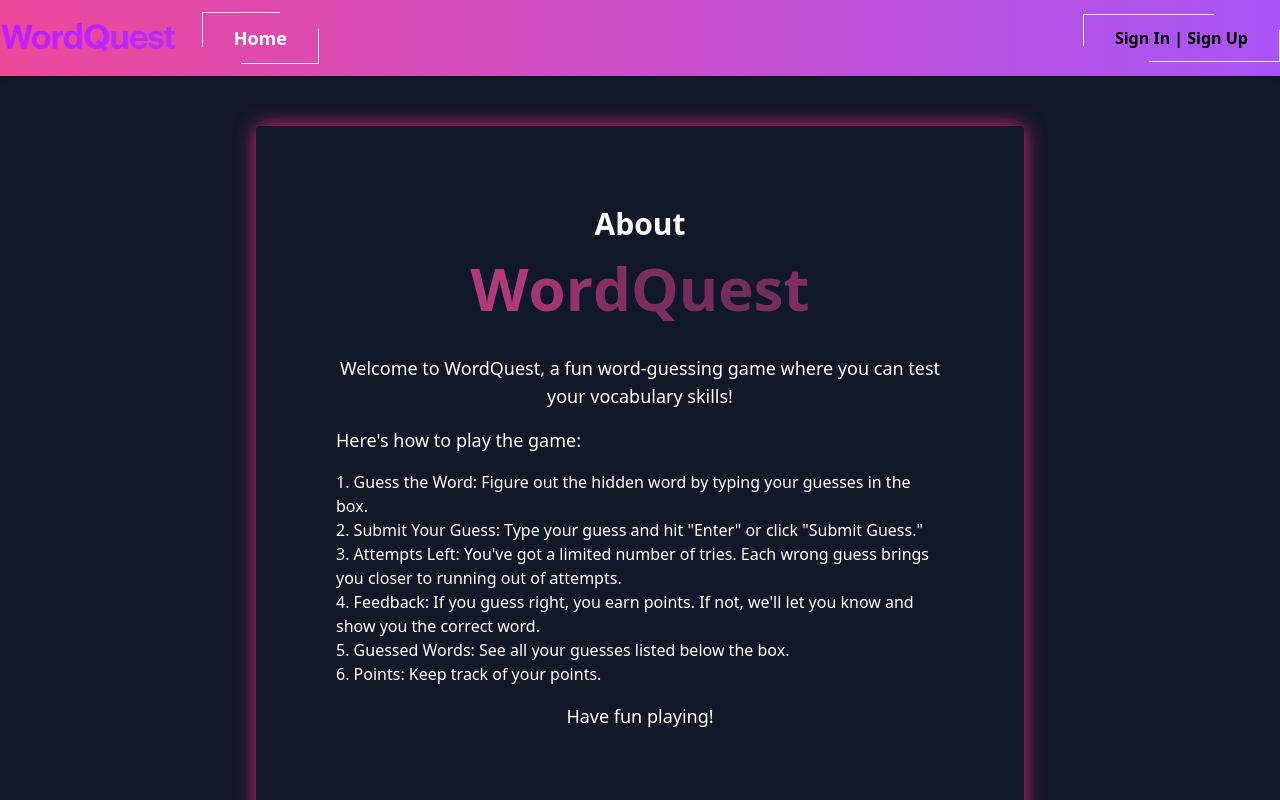
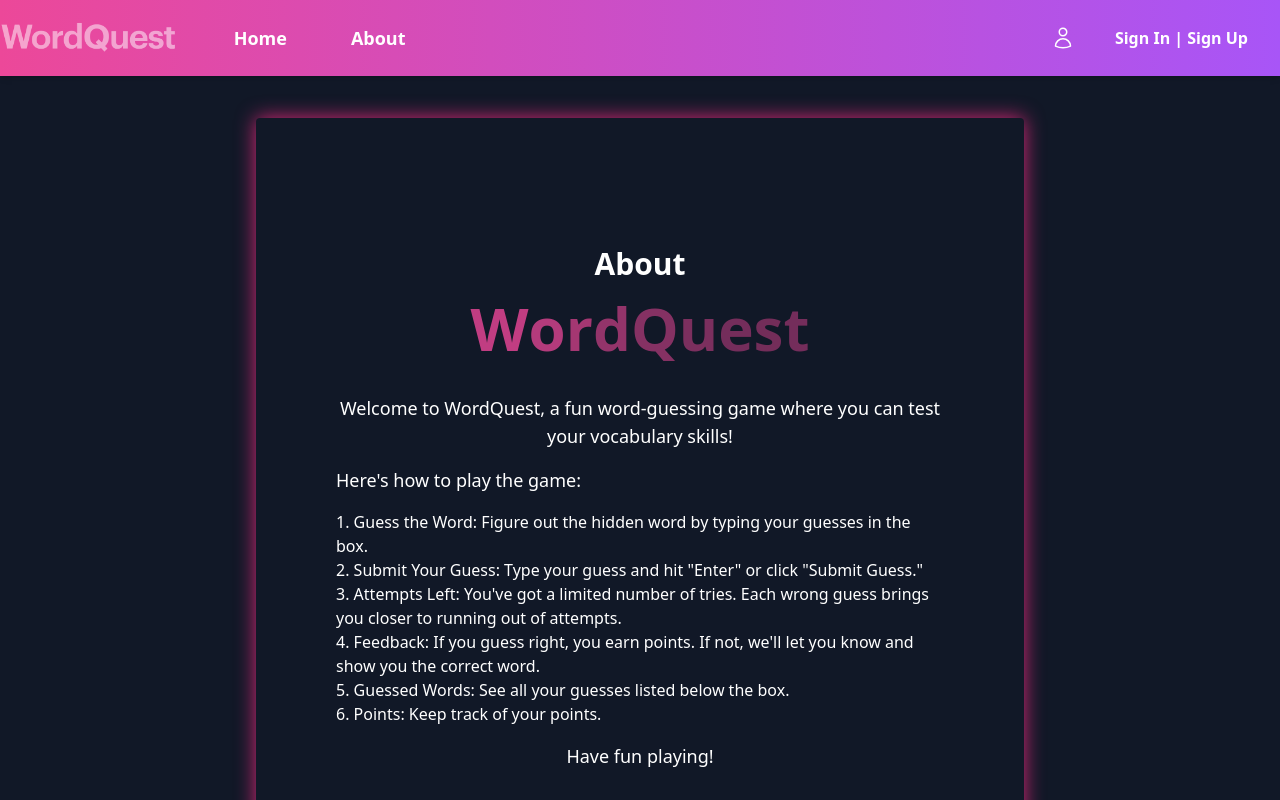
Before and after one commit to CodeOp-tech/fs34-group-A, a React (Vite) app in the folder client/: page /about in a window 1280 px wide. Shown: the top 800 px of the page. Built offline with nearby package versions, Linux system fonts and the light colour scheme.

Commit message:
navbar minor amends

```diff
--- a/client/src/App.jsx
+++ b/client/src/App.jsx
@@ -54,7 +54,7 @@ export default function App() {
             {isLoading ? ( // Conditionally render loading spinner
               <LoadingSpinner />
             ) : (
-              <div className="container mx-auto">
+              <div className="container mx-auto py-12">
                 <Routes>
                   <Route path="/" element={<Home />} />
 
--- a/client/src/components/NavBar.jsx
+++ b/client/src/components/NavBar.jsx
@@ -19,40 +19,43 @@ export default function NavBar() {
     <nav className="bg-gradient-to-r from-pink-500 to-purple-500 shadow-md">
       <div className="container mx-auto flex justify-between items-center py-3">
         <div className="flex items-center">
-          <img src='./src/assets/WQlogo.png' className="hidden md:block h-8 w-auto mr-6" alt="WordQuest Full Logo" />
-          <img src='./src/assets/WQs.png' className="block md:hidden h-8 w-auto mr-6" alt="WordQuest Small Logo" />
+          <img src='./src/assets/WQlogo.png' className="hidden md:block h-8 w-auto mr-6 opacity-50" alt="WordQuest Full Logo" />
+          <img src='./src/assets/WQs.png' className="block md:hidden h-8 w-auto mr-6 opacity-50" alt="WordQuest Small Logo" />
           <Link
             to="/"
-            className="text-white text-lg font-semibold hover:text-pink-500 px-8 py-3 relative before:absolute before:w-2/3 before:h-2/3 before:top-0 before:left-0 before:border-t before:border-l before:border-pink before:border-solid after:absolute after:w-2/3 after:h-2/3 after:right-0 after:bottom-0 after:border-b after:border-r after:border-pink after:border-solid hover:after:w-full hover:after:h-full hover:before:w-full hover:before:h-full before:duration-300 after:duration-300 text-grey-500 hover:text-white rounded-full mb-4 md:mb-0"
+            className="text-white text-lg font-semibold hover:text-pink-500 px-8 py-3"
           >
             Home
+          </Link>
+          <Link
+            to="/about"
+            className="text-white text-lg font-semibold hover:text-pink-500 px-8 py-3"
+          >
+            About
           </Link>
         </div>
 
         <div className="flex items-center">
           <div className="md:hidden">
-            <button onClick={toggleMenu} className="block text-white focus:outline-none">
-              <svg className="h-6 w-6" fill="none" viewBox="0 0 24 24" stroke="currentColor">
-                {menuOpen ? (
-                  <path strokeLinecap="round" strokeLinejoin="round" strokeWidth={2} d="M6 18L18 6M6 6l12 12" />
-                ) : (
-                  <path strokeLinecap="round" strokeLinejoin="round" strokeWidth={2} d="M4 6h16M4 12h16m-7 6h7" />
-                )}
+            <button onClick={toggleMenu} className="flex items-center text-white focus:outline-none">
+              <svg xmlns="http://www.w3.org/2000/svg" fill="none" viewBox="0 0 24 24" strokeWidth={1.5} stroke="currentColor" className="w-6 h-6 mr-2">
+                <path strokeLinecap="round" strokeLinejoin="round" d="M15.75 6a3.75 3.75 0 1 1-7.5 0 3.75 3.75 0 0 1 7.5 0ZM4.501 20.118a7.5 7.5 0 0 1 14.998 0A17.933 17.933 0 0 1 12 21.75c-2.676 0-5.216-.584-7.499-1.632Z" />
               </svg>
+              Menu
             </button>
           </div>
 
           <div className={`md:flex md:space-x-4 ${menuOpen ? 'block' : 'hidden'}`}>
             {isLoggedIn && (
               <>
-                <Link to="/profilepage" className="font-semibold  px-8 py-3 relative before:absolute before:w-2/3 before:h-2/3 before:top-0 before:left-0 before:border-t before:border-l before:border-pink before:border-solid after:absolute after:w-2/3 after:h-2/3 after:right-0 after:bottom-0 after:border-b after:border-r after:border-pink after:border-solid hover:after:w-full hover:after:h-full hover:before:w-full hover:before:h-full before:duration-300 after:duration-300 text-indigo-800 hover:text-white">
+                <Link to="/profilepage" className="font-semibold  px-8 py-3 block md:inline-block text-white hover:text-pink-500">
                   Profile
                 </Link>
-                <Link to="/gamepage/:id" className="font-semibold  px-8 py-3 relative before:absolute before:w-2/3 before:h-2/3 before:top-0 before:left-0 before:border-t before:border-l before:border-pink before:border-solid after:absolute after:w-2/3 after:h-2/3 after:right-0 after:bottom-0 after:border-b after:border-r after:border-pink after:border-solid hover:after:w-full hover:after:h-full hover:before:w-full hover:before:h-full before:duration-300 after:duration-300 text-indigo-800 hover:text-white">
+                <Link to="/gamepage/:id" className="font-semibold  px-8 py-3 block md:inline-block text-white hover:text-pink-500">
                   Game
                 </Link>
                 <button
-                  className="font-semibold  px-8 py-3 relative before:absolute before:w-2/3 before:h-2/3 before:top-0 before:left-0 before:border-t before:border-l before:border-pink before:border-solid after:absolute after:w-2/3 after:h-2/3 after:right-0 after:bottom-0 after:border-b after:border-r after:border-pink after:border-solid hover:after:w-full hover:after:h-full hover:before:w-full hover:before:h-full before:duration-300 after:duration-300 text-grey-500 hover:text-white"
+                  className="font-semibold  px-8 py-3 block md:inline-block text-white hover:text-pink-500"
                   onClick={logout}
                 >
                   Log out
@@ -62,9 +65,16 @@ export default function NavBar() {
 
             {!isLoggedIn && (
               <>
-                <Link to="/login" className="font-semibold  px-8 py-3 relative before:absolute before:w-2/3 before:h-2/3 before:top-0 before:left-0 before:border-t before:border-l before:border-pink before:border-solid after:absolute after:w-2/3 after:h-2/3 after:right-0 after:bottom-0 after:border-b after:border-r after:border-pink after:border-solid hover:after:w-full hover:after:h-full hover:before:w-full hover:before:h-full before:duration-300 after:duration-300 text-grey-500 hover:text-white">
-                  Sign In | Sign Up
-                </Link>
+                <div className="flex items-center"> {/* Wrap with flex to align icon and text */}
+                  <span className="text-white text-xl mr-2" style={{ color: 'white' }}>
+                    <svg xmlns="http://www.w3.org/2000/svg" fill="none" viewBox="0 0 24 24" strokeWidth={1.5} stroke="currentColor" className="w-6 h-6">
+                      <path strokeLinecap="round" strokeLinejoin="round" d="M15.75 6a3.75 3.75 0 1 1-7.5 0 3.75 3.75 0 0 1 7.5 0ZM4.501 20.118a7.5 7.5 0 0 1 14.998 0A17.933 17.933 0 0 1 12 21.75c-2.676 0-5.216-.584-7.499-1.632Z" />
+                    </svg>
+                  </span>
+                  <Link to="/login" className="font-semibold  px-8 py-3 block md:inline-block text-white hover:text-slate-800">
+                    Sign In | Sign Up
+                  </Link>
+                </div>
               </>
             )}
           </div>
--- a/client/src/pages/AboutPage.jsx
+++ b/client/src/pages/AboutPage.jsx
@@ -6,7 +6,7 @@ const AboutPage = () => {
   return (
     <div className="min h-screen flex items-center justify-center">
       <div className="bg-gray-900 p-20 rounded shadow-[0_0_20px_theme('colors.pink.600')] w-full max-w-3xl">
-        <div className="mb-4">
+        <div className="mb-4 py-12">
         <h1 className="text-3xl font-bold mb-4 text-white">About</h1>
           <h2 id="text" className="text-6xl font-semibold mb-9 text-pink-500 opacity-90 bg-clip-text transition duration-150 ease-in-out">
             {/* Map through each character in the text */}
--- a/client/src/pages/Home.jsx
+++ b/client/src/pages/Home.jsx
@@ -1,8 +1,8 @@
 import React, { useContext, useEffect } from 'react';
 import { useNavigate } from 'react-router-dom';
 import AuthContext from '../context/AuthContext';
-import SplitType from 'split-type'; // Import SplitType library
-import gsap from 'gsap'; // Import gsap library
+import SplitType from 'split-type';
+import gsap from 'gsap';
 
 const Home = () => {
   const navigate = useNavigate();
```
Also changed, not shown: client/src/assets/WQlogo.png, client/src/assets/WQs.png.
